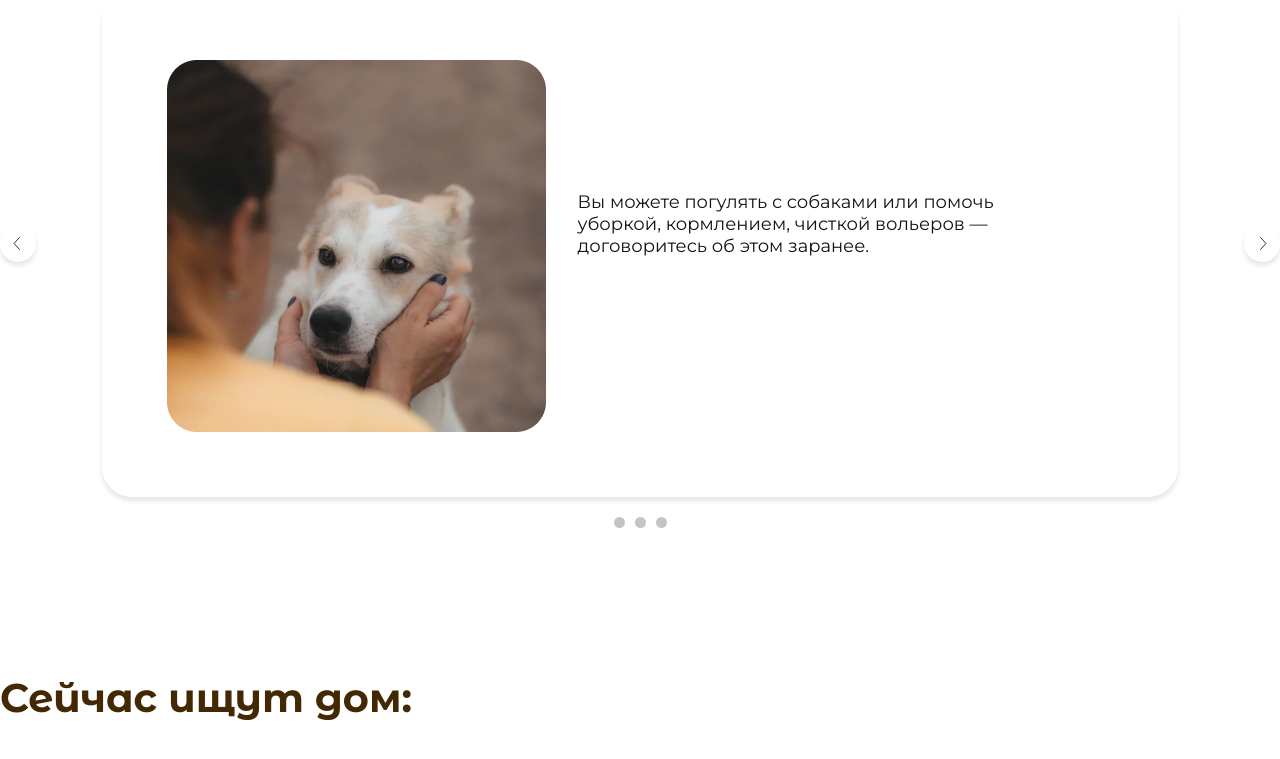
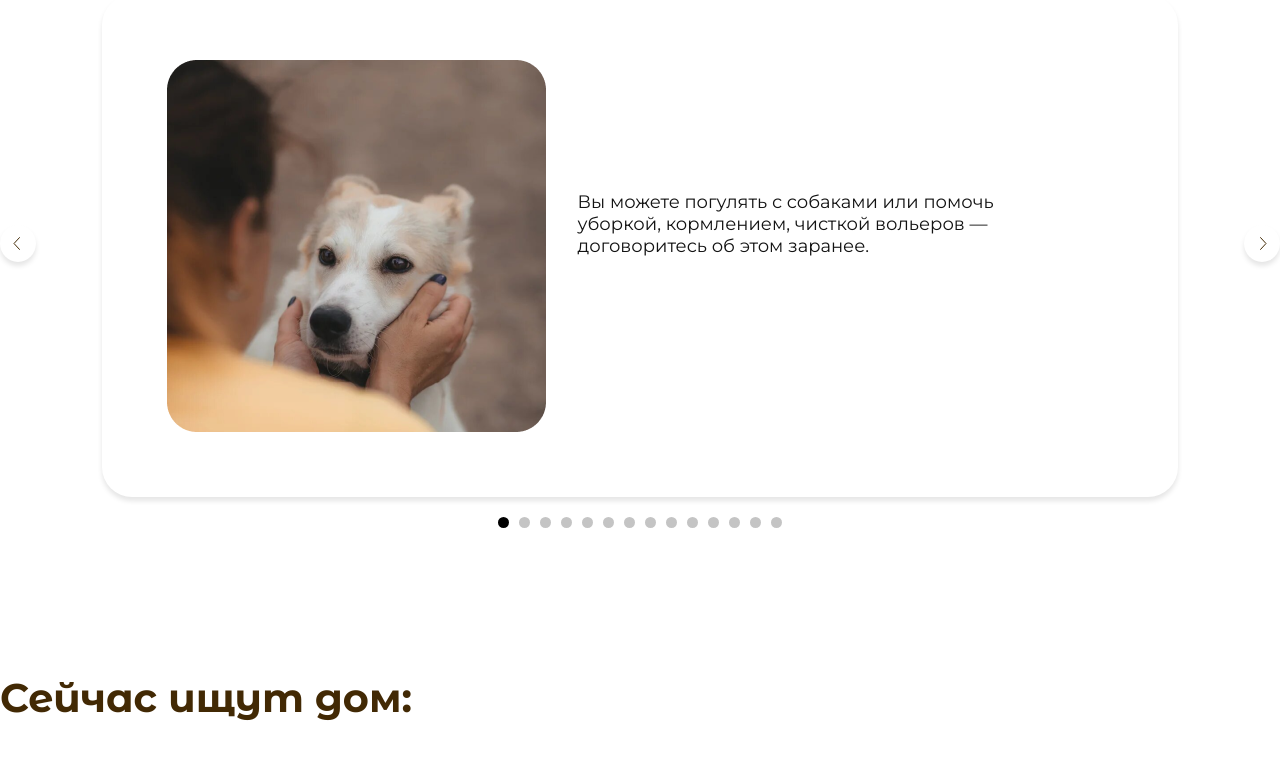
Before and after one commit to eireensid/animal-shelter, a Next.js app: page /shelter-reports in a window 1280 px wide. Shown: the part 1705-2464 px from the top of the page. Built offline with nearby package versions, Linux system fonts and the light colour scheme.

Commit message:
visiting rules carousel create

```diff
--- a/components/AnimalCarousel.js
+++ b/components/AnimalCarousel.js
@@ -17,8 +17,8 @@ export default function AnimalCarousel({animals}) {
         <div className={`${styles.findCarouselArrowLeft} ${styles.findCarouselArrow}`}>
           <img src="/img/arrow-left.svg" alt="влево"/>
         </div>
-        {animals.map((animal, key) => (
-          <AnimalCard name={animal.name} age={animal.age} sex={animal.sex} photo={animal.photo} key={Math.random()}/>
+        {animals.map((animal, index) => (
+          <AnimalCard name={animal.name} age={animal.age} sex={animal.sex} photo={animal.photo} key={index}/>
         ))}
         <div className={`${styles.findCarouselArrowRight} ${styles.findCarouselArrow}`}>
           <img src="/img/arrow-right.svg" alt="вправо"/>
--- a/components/CardVisitingRules.js
+++ /dev/null
@@ -1,25 +0,0 @@
-import styles from '~/styles/components/CardVisitingRules.module.scss'
-
-export default function CardVisitingRules({ruleImg, rule}) {
-  return <>
-    <div className={styles.visitingRulesCardBlock}>
-      <div className={styles.visitingRulesCard}>
-        <div className={`${styles.visitingRulesArrow} ${styles.visitingRulesArrowLeft}`}>
-          <img src="/img/arrow-left.svg" alt="влево"/>
-        </div>
-        <div className={styles.visitingRulesCardWrapper}>
-          <img src={`/img/visiting-rules/${ruleImg}`} alt="правило"/>
-          <p>{rule}</p>
-        </div>
-        <div className={`${styles.visitingRulesArrow} ${styles.visitingRulesArrowRight}`}>
-          <img src="/img/arrow-right.svg" alt="вправо"/>
-        </div>
-      </div>
-      <div className={styles.visitingRulesRounds}>
-        <div className={styles.visitingRulesRound}></div>
-        <div className={styles.visitingRulesRound}></div>
-        <div className={styles.visitingRulesRound}></div>
-      </div>
-    </div>
-  </>
-}
--- a/components/VisitingRules.js
+++ b/components/VisitingRules.js
@@ -1,25 +1,25 @@
 import {useState} from 'react'
 import styles from '~/styles/components/VisitingRules.module.scss'
 import CallWriteBtns from '~/components/CallWriteBtns'
-import CardVisitingRules from '~/components/CardVisitingRules'
+import VisitingRulesCarousel from '~/components/VisitingRulesCarousel'
 
 export default function VisitingRules() {
 
   const [visitingRules, setVisitingRules] = useState([
     {rule: "Вы можете погулять с собаками или помочь уборкой, кормлением, чисткой вольеров — договоритесь об этом заранее.", ruleImg: "rule1.png"},
-    // {rule: "По приезду надо отметиться, что вы прибыли, напомнить, о какой деятельности договорились.", ruleImg: "rule2.png"},
-    // {rule: "Все собаки гуляют только на поводке. Перед прогулкой необходимо проверить целостность и крепость ошейника, поводка, карабина.", ruleImg: "rule3.png"},
-    // {rule: "На прогулке необходимо крепко держать поводок в руке, быть крайне внимательным.", ruleImg: "rule4.png"},
-    // {rule: "Не допускайте близкого контакта животных на прогулке.", ruleImg: "rule5.png"},
-    // {rule: "Лучше взять с собой сменную одежду и обувь, перчатки.", ruleImg: "rule6.png"},
-    // {rule: "Если у вас есть поводок, тоже лучше взять с собой, так как поводков очень мало.", ruleImg: "rule7.png"},
-    // {rule: "Не оставляйте после себя мусор на территории приюта.", ruleImg: "rule8.png"},
-    // {rule: "Пожалуйста, если вы помогаете с порядком, поводки и инвентарь относите в строго отведённое место.", ruleImg: "rule9.png"},
-    // {rule: "Если помогаете в кормлении: просьба ставить собакам только большие миски и наливать целое ведро воды.", ruleImg: "rule10.png"},
-    // {rule: "В мешки с грязными опилками не бросайте банки, мешки из-под корма и прочее.", ruleImg: "rule11.png"},
-    // {rule: "Если вы обнаружили в грязной миске остатки кислой каши, следует выбросить кашу на помойку, помыть миску и положить свежей еды.", ruleImg: "rule12.png"},
-    // {rule: "Не оставляйте открытые краны с водой.", ruleImg: "rule13.png"},
-    // {rule: "Пожалуйста, помогайте нам поддерживать порядок в местах общего пользования.", ruleImg: "rule14.png"}
+    {rule: "По приезду надо отметиться, что вы прибыли, напомнить, о какой деятельности договорились.", ruleImg: "rule2.png"},
+    {rule: "Все собаки гуляют только на поводке. Перед прогулкой необходимо проверить целостность и крепость ошейника, поводка, карабина.", ruleImg: "rule3.png"},
+    {rule: "На прогулке необходимо крепко держать поводок в руке, быть крайне внимательным.", ruleImg: "rule4.png"},
+    {rule: "Не допускайте близкого контакта животных на прогулке.", ruleImg: "rule5.png"},
+    {rule: "Лучше взять с собой сменную одежду и обувь, перчатки.", ruleImg: "rule6.png"},
+    {rule: "Если у вас есть поводок, тоже лучше взять с собой, так как поводков очень мало.", ruleImg: "rule7.png"},
+    {rule: "Не оставляйте после себя мусор на территории приюта.", ruleImg: "rule8.png"},
+    {rule: "Пожалуйста, если вы помогаете с порядком, поводки и инвентарь относите в строго отведённое место.", ruleImg: "rule9.png"},
+    {rule: "Если помогаете в кормлении: просьба ставить собакам только большие миски и наливать целое ведро воды.", ruleImg: "rule10.png"},
+    {rule: "В мешки с грязными опилками не бросайте банки, мешки из-под корма и прочее.", ruleImg: "rule11.png"},
+    {rule: "Если вы обнаружили в грязной миске остатки кислой каши, следует выбросить кашу на помойку, помыть миску и положить свежей еды.", ruleImg: "rule12.png"},
+    {rule: "Не оставляйте открытые краны с водой.", ruleImg: "rule13.png"},
+    {rule: "Пожалуйста, помогайте нам поддерживать порядок в местах общего пользования.", ruleImg: "rule14.png"}
   ])
 
   return <>
@@ -32,10 +32,8 @@ export default function VisitingRules() {
         <CallWriteBtns/>
       </div>
 
-      <div>
-        {visitingRules.map((rule, key) => (
-          <CardVisitingRules ruleImg={rule.ruleImg} rule={rule.rule} key={Math.random()}/>
-        ))}
+      <div className={styles.visitingRulesCarouselWrapper}>
+        <VisitingRulesCarousel visitingRules={visitingRules}/>
       </div>
     </div>
   </>
--- /dev/null
+++ b/components/VisitingRulesCarousel.js
@@ -0,0 +1,48 @@
+import {useState, useEffect} from 'react'
+import styles from '~/styles/components/VisitingRulesCarousel.module.scss'
+
+
+export default function VisitingRulesCarousel({visitingRules}) {
+
+  const len = visitingRules.length - 1
+  const [activeIndex, setActiveIndex] = useState(0);
+  const [activeRule, setActiveRule] = useState(visitingRules[activeIndex]);
+
+  useEffect(() => {
+    setActiveRule(visitingRules[activeIndex])
+  }, [activeIndex])
+
+  const prevSlide = () => {
+    setActiveIndex(activeIndex < 1 ? len : activeIndex - 1)
+  }
+  const nextSlide = () => {
+    setActiveIndex(activeIndex === len ? 0 : activeIndex + 1)
+  }
+
+  const getRoundClasses = (index) => {
+    const dynamicStyle = activeIndex === index ? styles.visitingRulesRoundActive : styles.visitingRulesRound
+    return `${styles.visitingRulesRound} ${dynamicStyle}`
+  }
+
+  return <>
+    <div className={styles.visitingRulesCarouselBlock}>
+      <div className={styles.visitingRulesCarousel}>
+        <div onClick={prevSlide} className={`${styles.visitingRulesArrow} ${styles.visitingRulesArrowLeft}`}>
+          <img src="/img/arrow-left.svg" alt="влево"/>
+        </div>
+        <div className={styles.visitingRulesCard}>
+          <img src={`/img/visiting-rules/${activeRule.ruleImg}`} alt="правило"/>
+          <p>{activeRule.rule}</p>
+        </div>
+        <div onClick={nextSlide} className={`${styles.visitingRulesArrow} ${styles.visitingRulesArrowRight}`}>
+          <img src="/img/arrow-right.svg" alt="вправо"/>
+        </div>
+      </div>
+      <div className={styles.visitingRulesRounds}>
+        {visitingRules.map((rule, index) => (
+          <div className={getRoundClasses(index)} key={index}></div>
+        ))}
+      </div>
+    </div>
+  </>
+}
--- a/pages/guardianship-and-adaptation.js
+++ b/pages/guardianship-and-adaptation.js
@@ -114,9 +114,9 @@ export default function GuardianshipAndAdoptation({title='Опекунство
     </section>
 
     <section>
-    <div className={`${styles.visitingRulesWrapper} ${styles.pagePaddings}`}>
-          <VisitingRules/>
-        </div>
+      <div className={`${styles.visitingRulesWrapper} ${styles.pagePaddings}`}>
+        <VisitingRules/>
+      </div>
     </section>
     <section>
       <div className={`${styles.animalCarouselWrapper} ${styles.pagePaddings}`}>
--- a/styles/components/VisitingRules.module.scss
+++ b/styles/components/VisitingRules.module.scss
@@ -13,3 +13,7 @@
 .callWriteBtnsWrapper {
   padding-bottom: 100px;
 }
+
+// .visitingRulesCarouselWrapper {
+//   display: flex;
+// }
--- a/styles/components/CardVisitingRules.module.scss
+++ b/styles/components/VisitingRulesCarousel.module.scss
@@ -1,11 +1,11 @@
 @import 'variables.scss';
 
-.visitingRulesCard {
+.visitingRulesCarousel {
   display: flex;
   align-items: center;
   justify-content: space-between;
 }
-.visitingRulesCardWrapper {
+.visitingRulesCard {
   display: flex;
   background: #fff;
   border-radius: 30px;
@@ -14,7 +14,7 @@
   align-items: center;
   flex-basis: 84%;
 }
-.visitingRulesCardWrapper img {
+.visitingRulesCard img {
   margin-right: 3.3%;
 }
 
@@ -59,6 +59,9 @@
   background: #c4c4c4;
   border-radius: 50%;
 }
+.visitingRulesRoundActive {
+  background: black;
+}
 .visitingRulesRound:not(:last-child) {
   margin-right: 10px;
 }
```
Also changed, not shown: pages/index.js (+8 -8 lines).
